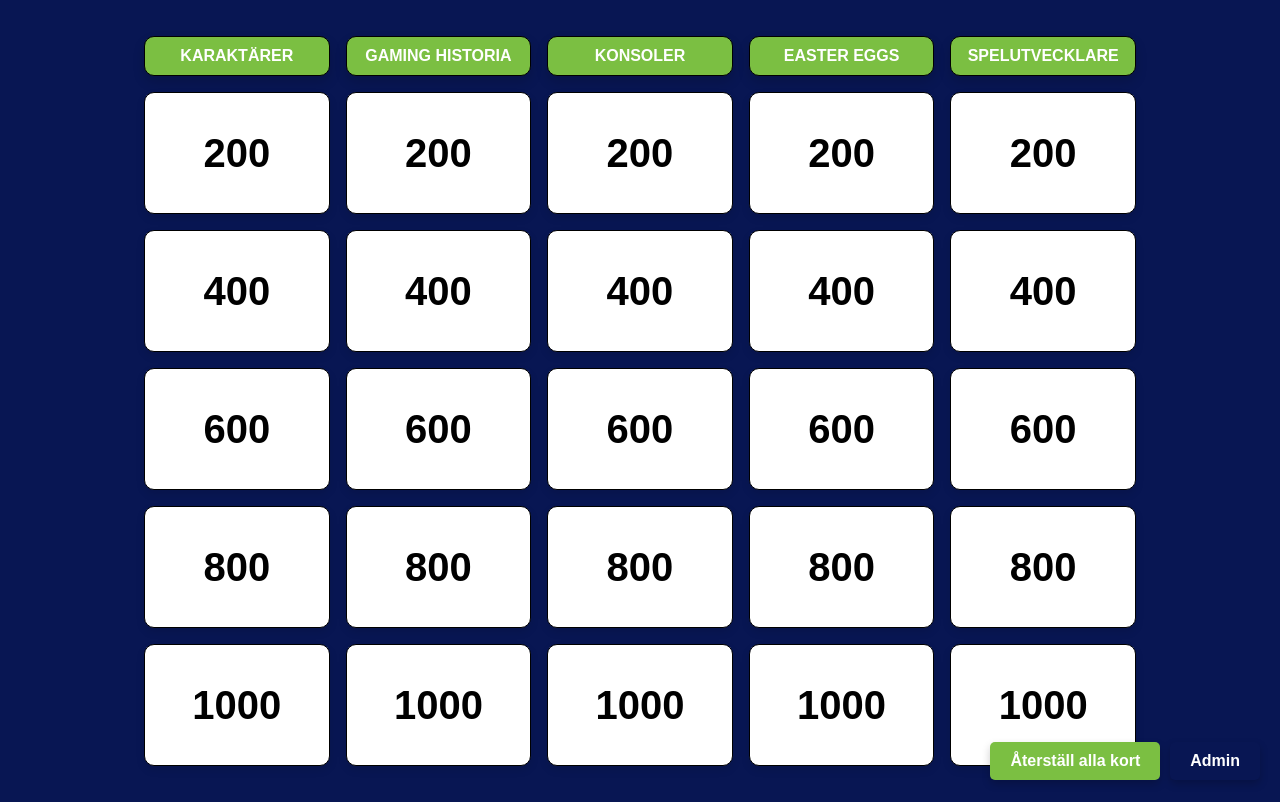
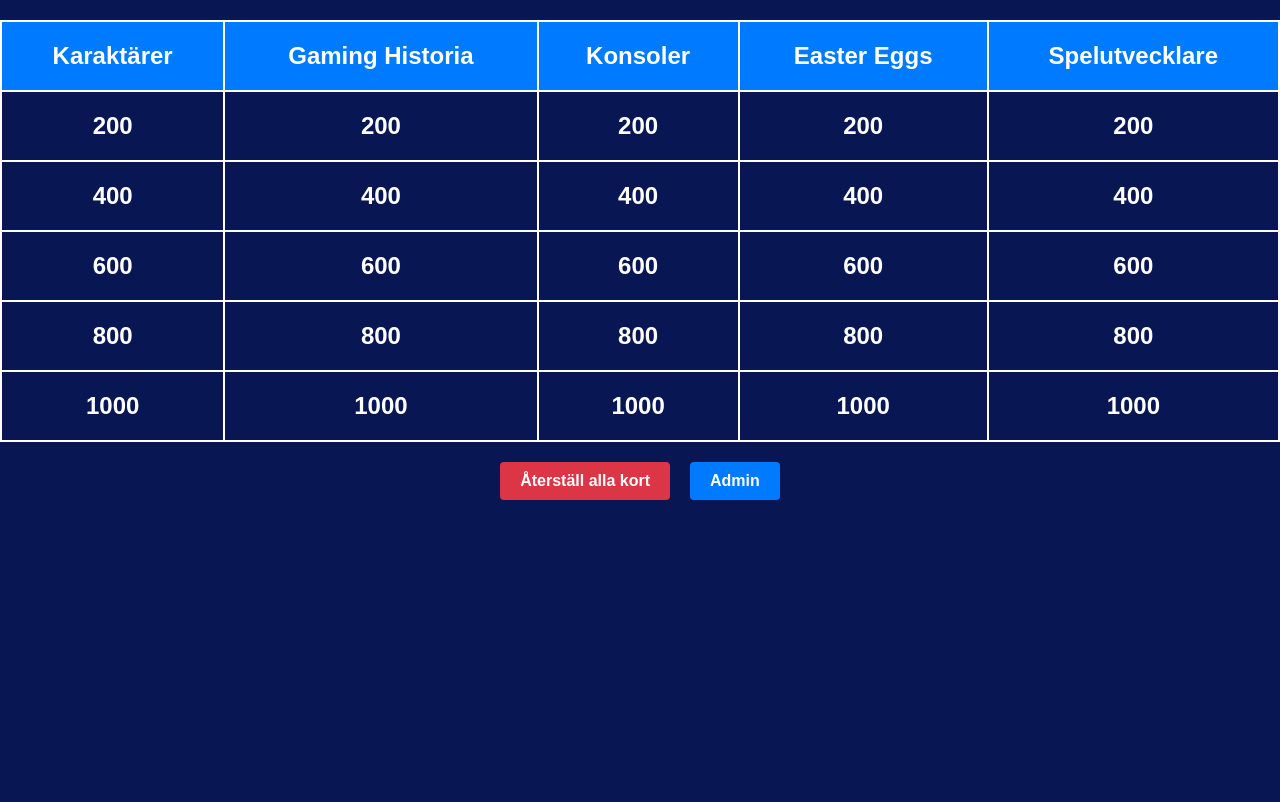
Before and after one commit to CaptainTotte/Quiz, a FastAPI app: page / in a window 1280 px wide. After the commit the page ends 500 px from the top, so only its background shows below. Run offline with FastAPI, Linux system fonts and the light colour scheme.

Commit message:
Rollback

```diff
--- a/docker-compose.yaml
+++ b/docker-compose.yaml
@@ -1,3 +1,5 @@
+version: '3.8'
+
 services:
   web:
     build: .
--- a/static/admin.css
+++ b/static/admin.css
@@ -35,7 +35,7 @@ body {
 
 .admin-form button {
     padding: 10px 20px;
-    background-color: #007BFF;
+    background-color: #7BBF42; /* Updated background color for the "Uppdatera Fråga" button */
     color: white;
     border: none;
     border-radius: 4px;
@@ -43,7 +43,7 @@ body {
 }
 
 .admin-form button:hover {
-    background-color: #0056b3;
+    background-color: #5a8f32; /* Darker shade for hover effect */
 }
 
 /* Flash message styles */
--- a/static/index.html
+++ b/static/index.html
@@ -12,7 +12,7 @@
     <!-- Buttons -->
     <div class="buttons-container">
         <button id="reset-button" class="reset-button">Återställ alla kort</button>
-        <a href="/admin" id="admin-button" class="admin-button">Admin</a>
+        <a id="admin-button" class="admin-button" href="/admin">Admin</a>
     </div>
 
     <!-- Modal -->
--- a/static/styles.css
+++ b/static/styles.css
@@ -1,210 +1,146 @@
+/* General styles */
 body {
-    font-family: Arial, sans-serif;
-    background-color: #081653; /* Bakgrundsfärg */
     margin: 0;
     padding: 0;
+    font-family: Arial, sans-serif;
+    background-color: #081653;
+    color: white;
 }
 
-table {
-    width: 80%;
+/* Game board styles */
+#game-board {
+    width: 100%;
+    border-collapse: collapse;
     margin: 20px auto;
-    border-collapse: separate; /* Möjliggör mellanrum mellan celler */
-    border-spacing: 16px; /* 16px mellanrum mellan celler */
-    table-layout: fixed; /* Säkerställer att alla celler har samma bredd */
 }
 
-th, td {
-    border: 1px solid black;
+#game-board th, #game-board td {
+    border: 2px solid white;
+    padding: 20px;
     text-align: center;
+    font-size: 1.5rem;
+    font-weight: bold;
     cursor: pointer;
-    background-color: white; /* Vit bakgrund för boxarna */
-    box-shadow: 0 4px 8px rgba(0, 0, 0, 0.1); /* Mjuk skugga */
-    border-radius: 10px; /* Rundade hörn */
-    transition: transform 0.2s, box-shadow 0.2s; /* Animering vid hover */
-    width: 150px; /* Bredd på boxarna */
-    height: 120px; /* Höjd på boxarna */
-    padding: 0; /* Ta bort padding för att säkerställa enhetlig storlek */
-    overflow: hidden; /* Förhindra att texten flyter utanför boxen */
+    transition: background-color 0.3s ease;
 }
 
-/* Stil för kategorieraden (header) */
-th {
-    font-size: 1em; /* Mindre font-storlek för kategorier */
-    font-weight: bold; /* Fet text */
-    background-color: #7BBF42; /* Grön bakgrund för kategoriboxarna */
-    color: #FFFFFF; /* Vit textfärg */
-    margin-bottom: 32px; /* 32px marginal under kategorieraden */
-    padding: 10px; /* Mindre padding för att ge mer utrymme för text */
-    box-shadow: 0 6px 12px rgba(0, 0, 0, 0.15); /* Starkare skugga för header */
-    width: 150px; /* Samma bredd som andra boxar */
-    height: auto; /* Höjden anpassas efter innehållet */
-    text-transform: uppercase; /* Gör all text till versaler */
-    display: table-cell; /* Använd standard tabell-cell-layout */
-    vertical-align: middle; /* Centrera texten vertikalt */
+#game-board th {
+    background-color: #007BFF;
+    color: white;
 }
 
-/* Större text och centrering för poängboxarna */
-td {
-    font-size: 2.5rem; /* Stor textstorlek */
-    font-weight: bold; /* Fet text */
-    display: table-cell; /* Behåll tabell-cell-layout */
-    vertical-align: middle; /* Centrera texten vertikalt */
-    text-align: center; /* Centrera texten horisontellt */
+#game-board td:hover {
+    background-color: #0056b3;
 }
 
-/* Ta bort hover-effekt för kategorier */
-th:hover {
-    transform: none; /* Ingen förflyttning vid hover */
-    box-shadow: 0 6px 12px rgba(0, 0, 0, 0.15); /* Behåll samma skugga */
-}
-
-td:hover {
-    transform: translateY(-5px); /* Lyft boxen vid hover */
-    box-shadow: 0 8px 16px rgba(0, 0, 0, 0.2); /* Starkare skugga vid hover */
-}
-
-/* Buttons container */
-.buttons-container {
-    position: fixed;
-    bottom: 20px;
-    right: 20px;
-    display: flex;
-    gap: 10px; /* Space between buttons */
-}
-
-/* Reset Button */
-.reset-button {
-    padding: 10px 20px;
-    font-size: 1rem;
-    font-weight: bold;
-    background-color: #7BBF42; /* Green background */
-    color: white;
-    border: none;
-    border-radius: 5px;
-    cursor: pointer;
-    box-shadow: 0 4px 8px rgba(0, 0, 0, 0.2);
-    transition: background-color 0.2s;
-}
-
-.reset-button:hover {
-    background-color: #6aa83a; /* Darker green on hover */
-}
-
-/* Admin Button */
-.admin-button {
-    padding: 10px 20px;
-    font-size: 1rem;
-    font-weight: bold;
-    background-color: #081653; /* Dark blue background */
-    color: white;
-    border: none;
-    border-radius: 5px;
-    cursor: pointer;
-    text-decoration: none; /* Remove underline from link */
-    box-shadow: 0 4px 8px rgba(0, 0, 0, 0.2);
-    transition: background-color 0.2s;
-    display: inline-block; /* Make it look like a button */
-}
-
-.admin-button:hover {
-    background-color: #0a1f6b; /* Darker blue on hover */
-}
-
-/* Hidden class for cards */
-.hidden {
-    visibility: hidden;
-    pointer-events: none; /* Inaktivera klick på dolda kort */
-}
-
-/* Zoom-in animation for cards */
-@keyframes zoomIn {
-    0% {
-        transform: scale(1) translate(var(--start-x), var(--start-y));
-        opacity: 1;
-    }
-    100% {
-        transform: scale(5) translate(0, 0); /* Zoom in and move to center */
-        opacity: 0.5; /* Mindre transparent (ändrat från 0 till 0.5) */
-    }
-}
-
-.zoom-in {
-    animation: zoomIn 0.4s ease-in-out forwards; /* Snabbare och smidigare animation */
-    position: fixed; /* Fix the card position during animation */
-    z-index: 1000; /* Ensure it appears above other elements */
-    pointer-events: none; /* Disable clicks during animation */
-    top: var(--start-top); /* Start from the clicked card's position */
-    left: var(--start-left); /* Start from the clicked card's position */
-    transform-origin: center; /* Zoom from the center of the card */
-}
-
-/* Pop animation for reset */
-@keyframes pop {
-    0% {
-        transform: scale(0);
-        opacity: 0;
-    }
-    50% {
-        transform: scale(1.2);
-        opacity: 1;
-    }
-    100% {
-        transform: scale(1);
-        opacity: 1;
-    }
-}
-
-.pop-effect {
-    animation: pop 0.5s ease-out;
-}
-
-.modal {
+/* Modal styles */
+#modal {
     display: none;
     position: fixed;
     top: 0;
     left: 0;
     width: 100%;
     height: 100%;
-    background: rgba(0, 0, 0, 0.5);
+    background-color: rgba(0, 0, 0, 0.8);
     justify-content: center;
     align-items: center;
+    z-index: 1000;
 }
 
 .modal-content {
-    background: white;
+    background-color: #081653;
+    padding: 20px;
     border-radius: 10px;
-    width: 90%;
-    height: 90%;
-    max-width: 1000px;
-    max-height: 800px;
+    max-width: 90%;
+    max-height: 90%;
+    overflow: auto;
+    text-align: center;
+}
+
+/* Buttons container */
+.buttons-container {
     display: flex;
     justify-content: center;
-    align-items: center;
-    overflow: hidden;
-    box-shadow: 0 8px 16px rgba(0, 0, 0, 0.2); /* Skugga för modal */
+    gap: 20px;
+    margin-top: 20px;
 }
 
-#question-content {
-    width: 100%;
-    height: 100%;
-    display: flex;
-    justify-content: center;
-    align-items: center;
+.reset-button, .admin-button {
+    padding: 10px 20px;
+    border: none;
+    border-radius: 4px;
+    cursor: pointer;
+    font-size: 1rem;
+    font-weight: bold;
+    text-decoration: none;
+    color: white;
+    transition: background-color 0.3s ease;
 }
 
-#question-content img,
-#question-content iframe {
-    width: 100%;
-    height: 100%;
-    object-fit: cover;
+.reset-button {
+    background-color: #dc3545;
 }
 
-/* Ytterligare CSS för att dölja YouTube-titlar och kontroller */
+.reset-button:hover {
+    background-color: #c82333;
+}
+
+.admin-button {
+    background-color: #007BFF; /* Updated background color for the admin button */
+}
+
+.admin-button:hover {
+    background-color: #0056b3; /* Darker shade for hover effect */
+}
+
+/* Animations */
+@keyframes zoom-in {
+    0% {
+        transform: scale(1);
+    }
+    100% {
+        transform: scale(1.2);
+    }
+}
+
+@keyframes pop-effect {
+    0% {
+        transform: scale(1);
+    }
+    50% {
+        transform: scale(1.1);
+    }
+    100% {
+        transform: scale(1);
+    }
+}
+
+.zoom-in {
+    animation: zoom-in 0.3s forwards;
+}
+
+.pop-effect {
+    animation: pop-effect 0.3s forwards;
+}
+
+.hidden {
+    visibility: hidden;
+}
+
+/* Video container styles */
 .video-container {
     position: relative;
     width: 100%;
+    padding-bottom: 56.25%; /* 16:9 aspect ratio */
+    height: 0;
+}
+
+.video-container iframe {
+    position: absolute;
+    top: 0;
+    left: 0;
+    width: 100%;
     height: 100%;
-    overflow: hidden;
 }
 
 .youtube-overlay {
```
Also changed, not shown: other parts of static/styles.css (+24 -7 lines).
